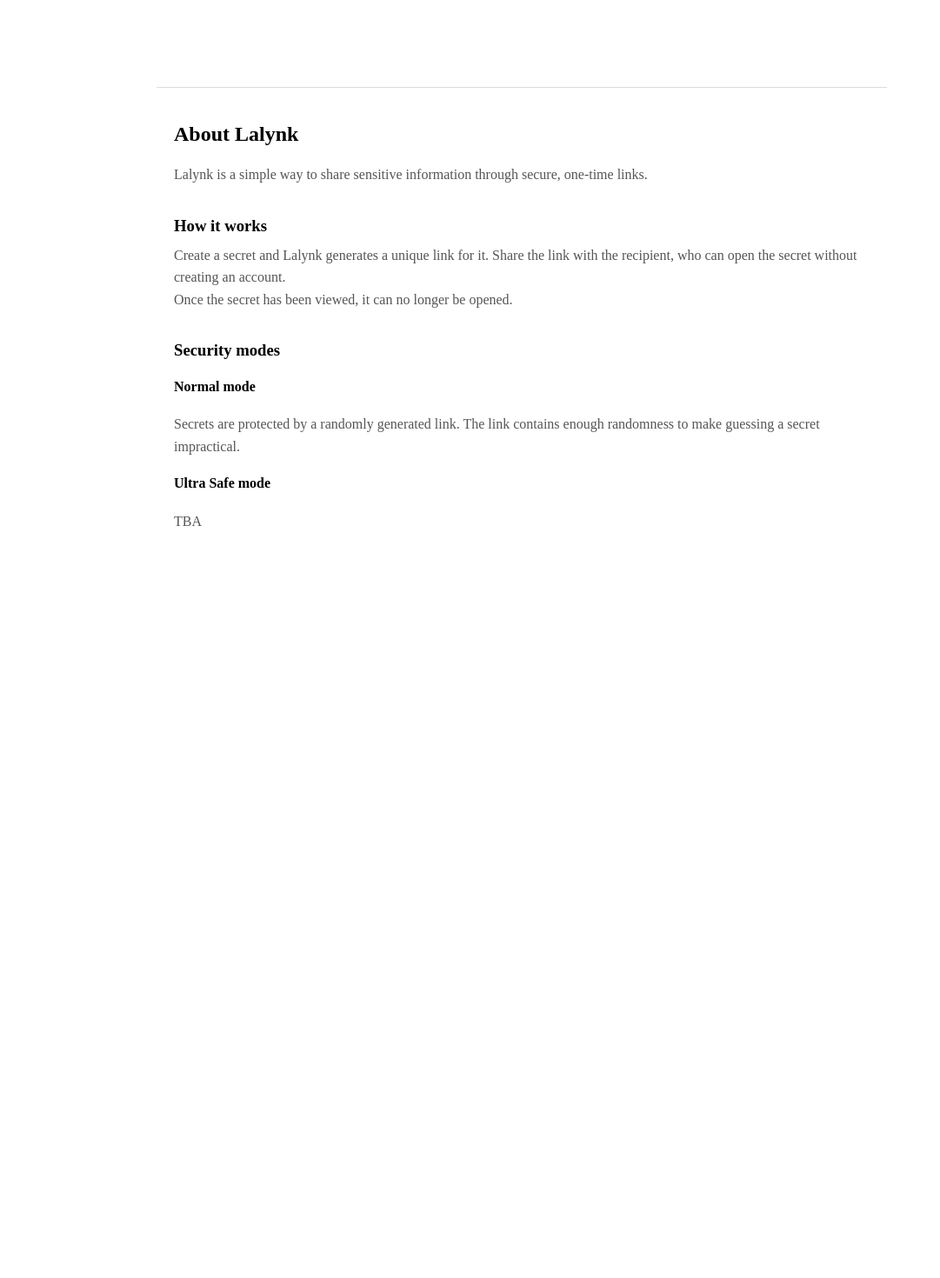
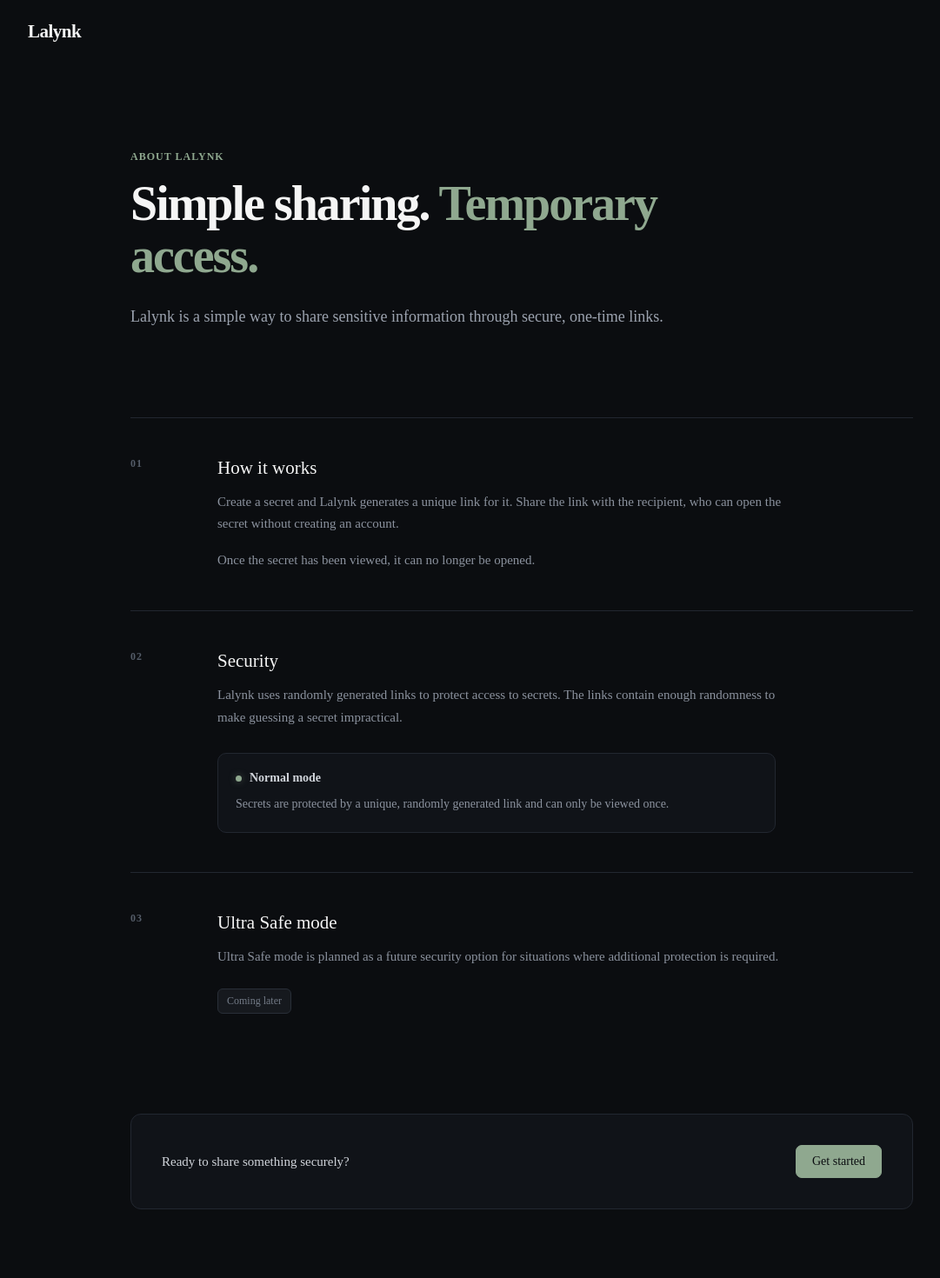
Before and after one commit to Lalynk/lalynk-frontend, a React (Vite) app: page /about in a window 1280 px wide. Shown: the top 1470 px of the page at 87% size, without its empty margins (40-1121 px from the left). Before the commit the page ends 800 px from the top, so only its background shows below. Built offline with nearby package versions, Linux system fonts and the light colour scheme; no server answers.

Commit message:
feat: update About design

```diff
--- a/src/pages/About.css
+++ b/src/pages/About.css
@@ -1,20 +1,332 @@
-.about {
-    max-width: 800px;
-    margin: 100px auto 40px;
-    padding: 40px 20px;
-    border-top: 1px solid #ddd;
+.about-page {
+    min-height: 100vh;
+
+    background: #0b0d10;
+    color: #f5f5f5;
 }
 
-.about h2 {
-    margin-bottom: 20px;
+
+/* Navigation */
+
+.about-nav {
+    width: 100%;
+    max-width: 1200px;
+
+    margin: 0 auto;
+
+    padding: 24px 32px;
+
+    box-sizing: border-box;
+
+    display: flex;
+    align-items: center;
 }
 
-.about h3 {
-    margin-top: 35px;
-    margin-bottom: 10px;
+.about-logo {
+    color: #f5f5f5;
+
+    text-decoration: none;
+
+    font-size: 21px;
+    font-weight: 600;
+
+    letter-spacing: -0.5px;
 }
 
-.about p {
-    line-height: 1.6;
-    color: #555;
+
+/* Main */
+
+.about-content {
+    max-width: 900px;
+
+    margin: 0 auto;
+
+    padding: 100px 24px 80px;
 }
+
+
+/* Intro */
+
+.about-intro {
+    max-width: 750px;
+
+    margin-bottom: 100px;
+}
+
+.about-label {
+    margin: 0 0 16px;
+
+    color: #8fa88f;
+
+    font-size: 12px;
+    font-weight: 600;
+
+    letter-spacing: 1px;
+    text-transform: uppercase;
+}
+
+.about-intro h1 {
+    margin: 0 0 24px;
+
+    font-size: 56px;
+    line-height: 1.08;
+
+    letter-spacing: -2px;
+
+    font-weight: 600;
+}
+
+.about-intro h1 span {
+    color: #8fa88f;
+}
+
+.about-lead {
+    max-width: 650px;
+
+    margin: 0;
+
+    color: #9ca3af;
+
+    font-size: 18px;
+    line-height: 1.7;
+}
+
+
+/* Sections */
+
+.about-section {
+    display: grid;
+
+    grid-template-columns: 70px 1fr;
+
+    gap: 30px;
+
+    padding: 45px 0;
+
+    border-top: 1px solid #222730;
+}
+
+.section-number {
+    color: #555d69;
+
+    font-size: 12px;
+    font-weight: 600;
+
+    letter-spacing: 1px;
+}
+
+.about-section h2 {
+    margin: 0 0 14px;
+
+    font-size: 21px;
+    font-weight: 500;
+}
+
+.about-section p {
+    max-width: 650px;
+
+    margin: 0 0 16px;
+
+    color: #8b929e;
+
+    font-size: 15px;
+    line-height: 1.7;
+}
+
+.about-section p:last-child {
+    margin-bottom: 0;
+}
+
+
+/* Security card */
+
+.security-card {
+    max-width: 600px;
+
+    margin-top: 28px;
+
+    padding: 20px;
+
+    background: #101318;
+
+    border: 1px solid #222730;
+    border-radius: 10px;
+}
+
+.security-card-header {
+    display: flex;
+
+    align-items: center;
+
+    gap: 9px;
+
+    margin-bottom: 10px;
+
+    color: #d1d5db;
+
+    font-size: 14px;
+}
+
+.security-status {
+    width: 7px;
+    height: 7px;
+
+    border-radius: 50%;
+
+    background: #8fa88f;
+
+    box-shadow: 0 0 8px rgba(143, 168, 143, 0.4);
+}
+
+.security-card p {
+    margin: 0;
+
+    font-size: 14px;
+}
+
+
+/* Planned badge */
+
+.planned-badge {
+    display: inline-block;
+
+    margin-top: 8px;
+
+    padding: 6px 10px;
+
+    border-radius: 6px;
+
+    background: #16191e;
+
+    border: 1px solid #292f38;
+
+    color: #737b87;
+
+    font-size: 12px;
+}
+
+
+/* CTA */
+
+.about-cta {
+    margin-top: 70px;
+
+    padding: 35px;
+
+    background: #101318;
+
+    border: 1px solid #222730;
+    border-radius: 12px;
+
+    display: flex;
+
+    justify-content: space-between;
+    align-items: center;
+
+    gap: 20px;
+}
+
+.about-cta p {
+    margin: 0;
+
+    color: #d1d5db;
+
+    font-size: 15px;
+}
+
+.about-button {
+    padding: 10px 18px;
+
+    border-radius: 7px;
+
+    background: #8fa88f;
+
+    color: #0b0d10;
+
+    border: 1px solid #8fa88f;
+
+    text-decoration: none;
+
+    font-size: 14px;
+    font-weight: 500;
+
+    white-space: nowrap;
+
+    transition:
+        background 0.15s,
+        border-color 0.15s;
+}
+
+.about-button:hover {
+    background: #9eb89e;
+
+    border-color: #9eb89e;
+}
+
+
+/* Footer */
+
+.about-footer {
+    max-width: 900px;
+
+    margin: 0 auto;
+
+    padding: 24px;
+
+    border-top: 1px solid #222730;
+
+    color: #555d69;
+
+    font-size: 12px;
+}
+
+
+/* Mobile */
+
+@media (max-width: 700px) {
+
+    .about-nav {
+        padding: 20px;
+    }
+
+    .about-content {
+        padding: 70px 20px 60px;
+    }
+
+    .about-intro {
+        margin-bottom: 70px;
+    }
+
+    .about-intro h1 {
+        font-size: 42px;
+
+        letter-spacing: -1.5px;
+    }
+
+    .about-lead {
+        font-size: 16px;
+    }
+
+    .about-section {
+        grid-template-columns: 1fr;
+
+        gap: 15px;
+
+        padding: 35px 0;
+    }
+
+    .about-cta {
+        flex-direction: column;
+
+        align-items: flex-start;
+
+        margin-top: 50px;
+    }
+
+    .about-footer {
+        margin: 0 20px;
+
+        padding-left: 0;
+        padding-right: 0;
+    }
+}
--- a/src/pages/About.tsx
+++ b/src/pages/About.tsx
@@ -1,45 +1,142 @@
-import "./About.css"
-
+import { Link } from "react-router-dom";
+import "./About.css";
 
 function About() {
     return (
-        <section className="about">
-            <h2>About Lalynk</h2>
+        <div className="about-page">
 
-            <p>
+            <nav className="about-nav">
+                <Link className="about-logo" to="/">
+                    Lalynk
+                </Link>
+            </nav>
+
+
+            <main className="about-content">
+
+                <section className="about-intro">
+
+                    <p className="about-label">
+                        About Lalynk
+                    </p>
+
+                    <h1>
+                        Simple sharing.
+                        <span> Temporary access.</span>
+                    </h1>
+
+                    <p className="about-lead">
                         Lalynk is a simple way to share sensitive information
                         through secure, one-time links.
                     </p>
 
-            <h3>How it works</h3>
+                </section>
+
+
+                <section className="about-section">
+
+                    <div className="section-number">
+                        01
+                    </div>
+
+                    <div>
+                        <h2>How it works</h2>
 
                         <p>
-                Create a secret and Lalynk generates a unique link for it.
-                Share the link with the recipient, who can open the secret
-                without creating an account.
+                            Create a secret and Lalynk generates a unique link
+                            for it. Share the link with the recipient, who can
+                            open the secret without creating an account.
                         </p>
 
                         <p>
-                Once the secret has been viewed, it can no longer be opened.
+                            Once the secret has been viewed, it can no longer
+                            be opened.
+                        </p>
+                    </div>
+
+                </section>
+
+
+                <section className="about-section">
+
+                    <div className="section-number">
+                        02
+                    </div>
+
+                    <div>
+                        <h2>Security</h2>
+
+                        <p>
+                            Lalynk uses randomly generated links to protect
+                            access to secrets. The links contain enough
+                            randomness to make guessing a secret impractical.
                         </p>
 
-            <h3>Security modes</h3>
+                        <div className="security-card">
 
-            <h4>Normal mode</h4>
+                            <div className="security-card-header">
+                                <span className="security-status"></span>
+
+                                <strong>Normal mode</strong>
+                            </div>
 
                             <p>
-                Secrets are protected by a randomly generated link.
-                The link contains enough randomness to make guessing a
-                secret impractical.
+                                Secrets are protected by a unique,
+                                randomly generated link and can only
+                                be viewed once.
                             </p>
 
-            <h4>Ultra Safe mode</h4>
+                        </div>
+
+                    </div>
+
+                </section>
+
+
+                <section className="about-section">
+
+                    <div className="section-number">
+                        03
+                    </div>
+
+                    <div>
+                        <h2>Ultra Safe mode</h2>
 
                         <p>
-                TBA
+                            Ultra Safe mode is planned as a future security
+                            option for situations where additional protection
+                            is required.
                         </p>
+
+                        <div className="planned-badge">
+                            Coming later
+                        </div>
+                    </div>
+
                 </section>
+
+
+                <section className="about-cta">
+
+                    <p>
+                        Ready to share something securely?
+                    </p>
+
+                    <Link to="/" className="about-button">
+                        Get started
+                    </Link>
+
+                </section>
+
+            </main>
+
+
+            <footer className="about-footer">
+                <span>© 2026 Lalynk</span>
+            </footer>
+
+        </div>
     );
 }
 
-export default About
+export default About;
```
Lines whose indentation alone changed are shown as unchanged.
